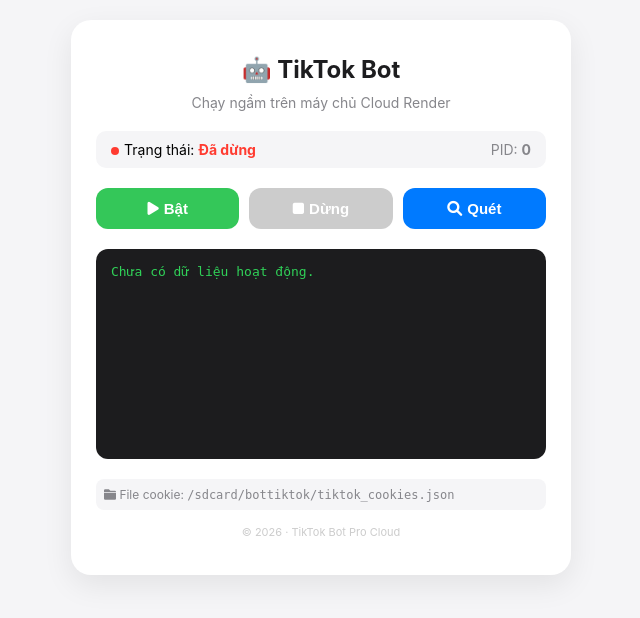
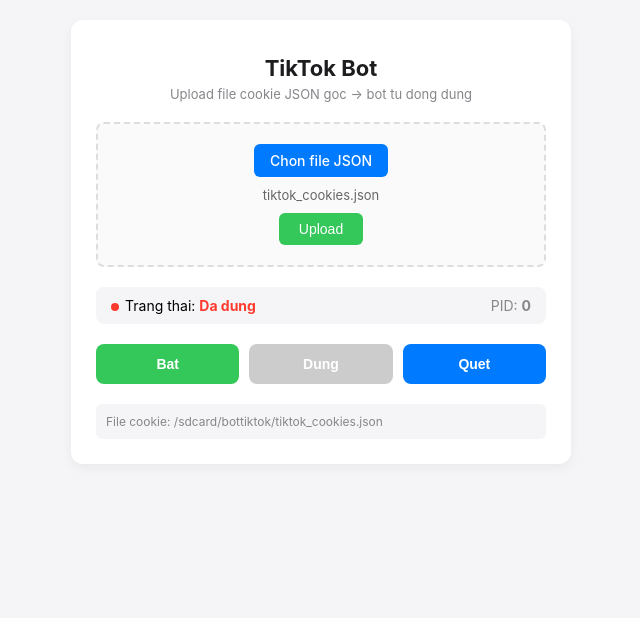
Before and after one commit to qwocdat/webkey, a PHP site: page / in a window 1280 px wide. Shown: the top 618 px of the page, without its empty margins (319-959 px from the left). Run offline with PHP 8.4, Linux system fonts and the light colour scheme.

Commit message:
Update index.php

```diff
--- a/index.php
+++ b/index.php
@@ -3,56 +3,102 @@
 <head>
     <meta charset="UTF-8">
     <meta name="viewport" content="width=device-width, initial-scale=1.0">
-    <title>🤖 TikTok Bot Pro - Cloud Render</title>
-    <link href="https://cdnjs.cloudflare.com/ajax/libs/font-awesome/6.0.0/css/all.min.css" rel="stylesheet">
+    <title>TikTok Bot Control Panel</title>
     <style>
-        body { font-family: -apple-system, sans-serif; background: #f5f5f7; margin: 0; padding: 20px; display: flex; justify-content: center; }
-        .container { max-width: 450px; width: 100%; background: #fff; padding: 25px; border-radius: 20px; box-shadow: 0 10px 30px rgba(0,0,0,0.08); text-align: center; }
-        h2 { margin: 10px 0; color: #1d1d1f; display: flex; align-items: center; justify-content: center; gap: 10px; }
-        .sub-title { color: #86868b; font-size: 14px; margin-bottom: 20px; }
-        .status-bar { display: flex; justify-content: space-between; align-items: center; background: #f5f5f7; padding: 10px 15px; border-radius: 10px; margin-bottom: 20px; font-size: 14px; }
-        .status-dot { display: inline-block; width: 8px; height: 8px; background: #ff3b30; border-radius: 50%; margin-right: 5px; }
+        body { font-family: -apple-system, BlinkMacSystemFont, "Segoe UI", Roboto, Helvetica, Arial, sans-serif; background: #f5f5f7; margin: 0; padding: 20px; display: flex; justify-content: center; }
+        .container { max-width: 450px; width: 100%; background: #fff; padding: 25px; border-radius: 12px; box-shadow: 0 4px 12px rgba(0,0,0,0.05); text-align: center; }
+        h2 { margin: 10px 0 5px 0; color: #1d1d1f; font-size: 22px; }
+        .sub-title { color: #86868b; font-size: 13px; margin-bottom: 20px; }
+
+        .upload-section { border: 2px dashed #ddd; padding: 20px; border-radius: 8px; margin-bottom: 20px; background: #fafafa; }
+        .file-input-label { display: inline-block; padding: 8px 16px; background: #007aff; color: #fff; border-radius: 6px; cursor: pointer; font-size: 14px; font-weight: 500; margin-bottom: 10px; }
+        .file-input { display: none; }
+        .file-name { font-size: 13px; color: #666; display: block; margin-bottom: 10px; }
+        .btn-upload { background: #34c759; color: white; border: none; padding: 8px 20px; border-radius: 6px; font-size: 14px; cursor: pointer; font-weight: 500; }
+
+        .status-bar { display: flex; justify-content: space-between; align-items: center; background: #f5f5f7; padding: 10px 15px; border-radius: 8px; margin-bottom: 20px; font-size: 14px; }
+        .status-dot { display: inline-block; width: 8px; height: 8px; background: #ff3b30; border-radius: 50%; margin-right: 6px; }
         .status-dot.active { background: #34c759; }
+
         .control-btns { display: grid; grid-template-columns: 1fr 1fr 1fr; gap: 10px; margin-bottom: 20px; }
-        .btn { padding: 12px; border: none; border-radius: 12px; font-size: 15px; font-weight: bold; cursor: pointer; color: white; display: flex; align-items: center; justify-content: center; gap: 5px; }
+        .btn { padding: 12px; border: none; border-radius: 8px; font-size: 14px; font-weight: 600; cursor: pointer; color: white; }
         .btn-start { background: #34c759; }
         .btn-stop { background: #ff9500; }
         .btn-scan { background: #007aff; }
         .btn:disabled { background: #ccc; cursor: not-allowed; }
-        .console-log { background: #1c1c1e; color: #30d158; padding: 15px; border-radius: 12px; height: 180px; overflow-y: auto; text-align: left; font-family: monospace; font-size: 13px; white-space: pre-wrap; margin-bottom: 20px; }
-        .info-footer { font-size: 12px; color: #86868b; background: #f5f5f7; padding: 8px; border-radius: 8px; text-align: left; }
+
+        .console-log { background: #1c1c1e; color: #30d158; padding: 15px; border-radius: 8px; height: 15px; overflow-y: auto; text-align: left; font-family: monospace; font-size: 13px; white-space: pre-wrap; margin-bottom: 15px; display: none; }
+        .info-footer { font-size: 12px; color: #86868b; text-align: left; background: #f5f5f7; padding: 10px; border-radius: 6px; word-break: break-all; }
     </style>
 </head>
 <body>
 <div class="container">
-    <h2>🤖 TikTok Bot</h2>
-    <div class="sub-title">Chạy ngầm trên máy chủ Cloud Render</div>
+    <h2>TikTok Bot</h2>
+    <div class="sub-title">Upload file cookie JSON goc -> bot tu dong dung</div>
+
+    <div class="upload-section">
+        <form id="uploadForm" enctype="multipart/form-data">
+            <label for="fileCookie" class="file-input-label">Chon file JSON</label>
+            <input type="file" id="fileCookie" name="cookie_file" class="file-input" accept=".json" onchange="displayFileName()">
+            <span id="fileNameDisplay" class="file-name">tiktok_cookies.json</span>
+            <button type="submit" class="btn-upload">Upload</button>
+        </form>
+    </div>
 
     <div class="status-bar">
-        <span><span id="dotStatus" class="status-dot"></span>Trạng thái: <strong id="txtStatus">Đang dừng</strong></span>
+        <span><span id="dotStatus" class="status-dot"></span>Trang thai: <strong id="txtStatus">Da dung</strong></span>
         <span style="color: #86868b;">PID: <strong id="txtPid">0</strong></span>
     </div>
 
     <div class="control-btns">
-        <button class="btn btn-start" id="btnStart" onclick="controlBot('start')"><i class="fas fa-play"></i> Bật</button>
-        <button class="btn btn-stop" id="btnStop" onclick="controlBot('stop')" disabled><i class="fas fa-stop"></i> Dừng</button>
-        <button class="btn btn-scan" id="btnScan" onclick="controlBot('scan')"><i class="fas fa-search"></i> Quét</button>
+        <button class="btn btn-start" id="btnStart" onclick="controlBot('start')">Bat</button>
+        <button class="btn btn-stop" id="btnStop" onclick="controlBot('stop')" disabled>Dung</button>
+        <button class="btn btn-scan" id="btnScan" onclick="controlBot('scan')">Quet</button>
     </div>
 
-    <div class="console-log" id="consoleLog">Hệ thống sẵn sàng... nhấn Bật hoặc Quét để bắt đầu điều khiển script Python.</div>
+    <div class="console-log" id="consoleLog"></div>
 
     <div class="info-footer">
-        <i class="fas fa-folder"></i> File cookie: <code>/sdcard/bottiktok/tiktok_cookies.json</code>
+        File cookie: /sdcard/bottiktok/tiktok_cookies.json
     </div>
-    <p style="font-size: 11px; color: #ccc; margin-top: 15px;">© 2026 · TikTok Bot Pro Cloud</p>
 </div>
 
 <script>
-function appendLog(text) {
-    const consoleLog = document.getElementById('consoleLog');
-    consoleLog.textContent = text;
-    consoleLog.scrollTop = consoleLog.scrollHeight;
+function displayFileName() {
+    const fileInput = document.getElementById('fileCookie');
+    const nameDisplay = document.getElementById('fileNameDisplay');
+    if (fileInput.files.length > 0) {
+        nameDisplay.textContent = fileInput.files[0].name;
+    } else {
+        nameDisplay.textContent = "tiktok_cookies.json";
+    }
 }
+
+document.getElementById('uploadForm').addEventListener('submit', function(e) {
+    e.preventDefault();
+    const fileInput = document.getElementById('fileCookie');
+    if (fileInput.files.length === 0) {
+        alert("Vui long chon file JSON truoc khi upload.");
+        return;
+    }
+
+    const formData = new FormData();
+    formData.append('cookie_file', fileInput.files[0]);
+
+    fetch('bot_controller.php?action=upload_cookie', {
+        method: 'POST',
+        body: formData
+    })
+    .then(res => res.json())
+    .then(data => {
+        if (data.status === 'ok') {
+            alert(data.message);
+        } else {
+            alert("Loi upload: " + data.error);
+        }
+    })
+    .catch(err => alert("Loi ket noi: " + err));
+});
 
 function checkStatus() {
     fetch('bot_controller.php?action=status')
@@ -61,45 +107,47 @@ function checkStatus() {
         const dot = document.getElementById('dotStatus');
         const txt = document.getElementById('txtStatus');
         const pid = document.getElementById('txtPid');
+        const consoleLog = document.getElementById('consoleLog');
 
-        if(data.running) {
+        if (data.running) {
             dot.className = "status-dot active";
-            txt.textContent = "Đang chạy";
+            txt.textContent = "Dang chay";
             txt.style.color = "#34c759";
             pid.textContent = data.pid;
             document.getElementById('btnStart').disabled = true;
             document.getElementById('btnStop').disabled = false;
         } else {
             dot.className = "status-dot";
-            txt.textContent = "Đã dừng";
+            txt.textContent = "Da dung";
             txt.style.color = "#ff3b30";
             pid.textContent = "0";
             document.getElementById('btnStart').disabled = false;
             document.getElementById('btnStop').disabled = true;
         }
-        if(data.log) {
-            appendLog(data.log);
+
+        if (data.log && data.running) {
+            consoleLog.style.display = "block";
+            consoleLog.textContent = data.log;
+        } else {
+            consoleLog.style.display = "none";
         }
     });
 }
 
 function controlBot(action) {
-    appendLog("⏳ Đang gửi yêu cầu xử lý đến Server Render...");
-
     fetch('bot_controller.php?action=' + action)
     .then(res => res.json())
     .then(data => {
-        if(data.status === 'ok') {
-            appendLog(data.message);
+        if (data.status === 'ok') {
+            alert(data.message);
         } else {
-            appendLog("❌ Lỗi: " + data.error);
+            alert("Loi: " + data.error);
         }
         checkStatus();
     })
-    .catch(err => appendLog("❌ Lỗi kết nối server: " + err));
+    .catch(err => alert("Loi ket noi server: " + err));
 }
 
-// Tự động kiểm tra trạng thái bot mỗi 3 giây một lần
 setInterval(checkStatus, 3000);
 checkStatus();
 </script>
```
